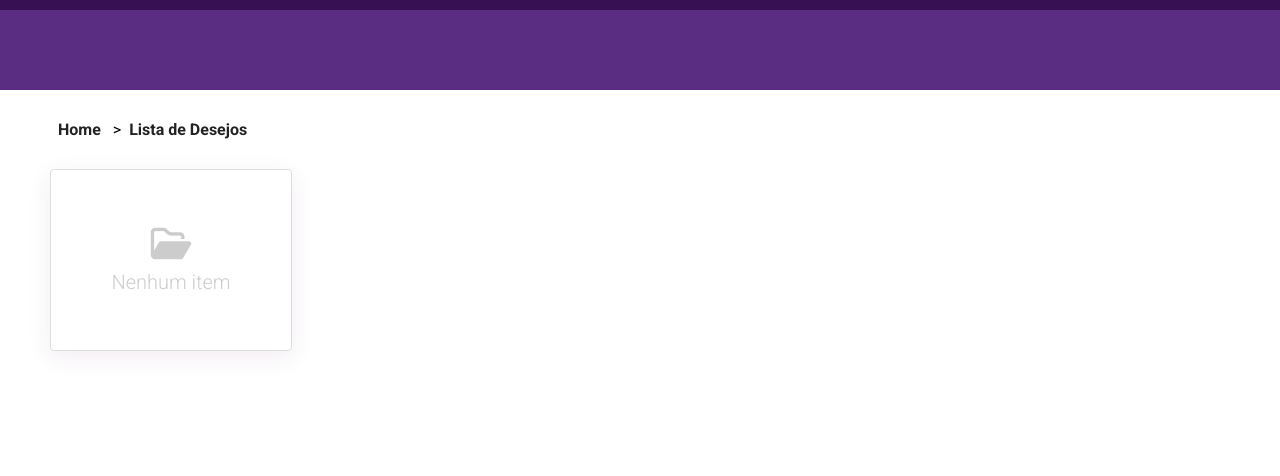
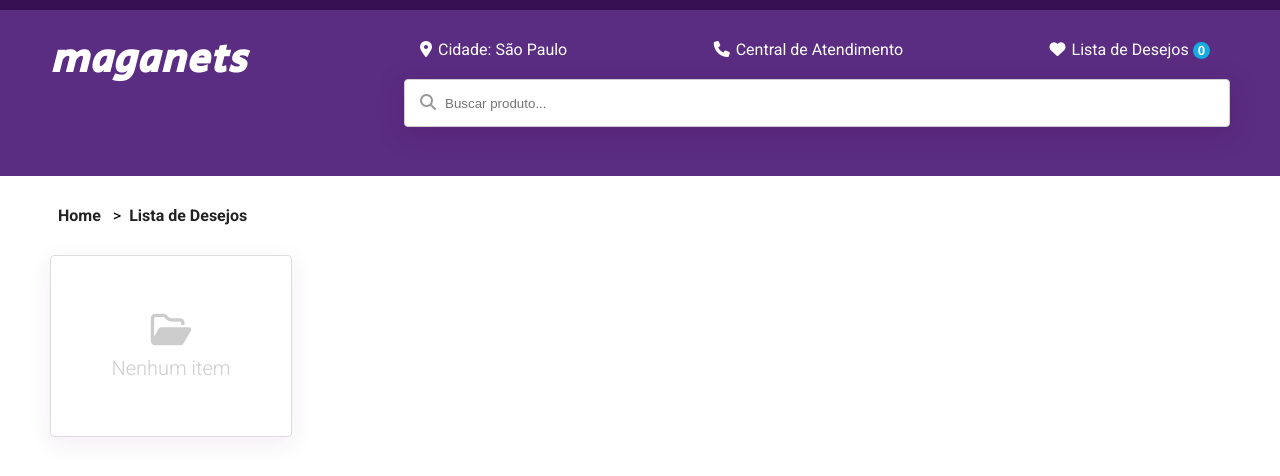
Before and after one commit to lucasvribeiro/maganets, a React (Create React App) app: page /wish-list in a window 1280 px wide. Shown: the top 476 px of the page. Built offline with nearby package versions, Linux system fonts and the light colour scheme.

Commit message:
Created Unit Tests for Product and SearchBox

```diff
--- a/src/components/Product/Product.jsx
+++ b/src/components/Product/Product.jsx
@@ -88,7 +88,7 @@ const StyledProduct = styled.div`
   }
 `;
 
-const Product = ({
+export const Product = ({
   product,
   showWishListMarker,
   showRemoveWishListButton,
@@ -102,9 +102,10 @@ const Product = ({
   };
 
   return (
-    <StyledProduct isOnWishList={isOnWishList(product)}>
+    <StyledProduct data-testid="product" isOnWishList={isOnWishList(product)}>
       {showWishListMarker && (
         <div
+          data-testid="wlmarker"
           className="wish-list-marker"
           onClick={
             isOnWishList(product)
--- a/src/components/SearchBox/SearchBox.jsx
+++ b/src/components/SearchBox/SearchBox.jsx
@@ -42,7 +42,7 @@ const StyledSearchBox = styled.div`
   }
 `;
 
-const SearchBox = ({
+export const SearchBox = ({
   placeholder,
   disabled,
   searchValue,
@@ -63,6 +63,7 @@ const SearchBox = ({
   return (
     <StyledSearchBox>
       <input
+        data-testid="searchbox"
         type="text"
         value={searchValue}
         onChange={handleSearchValueChanged}
@@ -77,11 +78,15 @@ const SearchBox = ({
 
 SearchBox.propTypes = {
   placeholder: PropTypes.string,
+  searchValue: PropTypes.string,
+  changeSearchValue: PropTypes.func.isRequired,
+  filterProducts: PropTypes.func.isRequired,
   disabled: PropTypes.bool,
 };
 
 SearchBox.defaultProps = {
   placeholder: "Buscar produto...",
+  searchValue: "",
   disabled: false,
 };
 
--- a/src/pages/Home/Home.jsx
+++ b/src/pages/Home/Home.jsx
@@ -13,9 +13,11 @@ import ListContainer from "../../components/ListContainer/ListContainer";
 import Loader from "../../components/Loader/Loader";
 import Empty from "../../components/Empty/Empty";
 import Path from "../../components/Path/Path";
+import SearchBox from "../../components/SearchBox/SearchBox";
+import Badge from "../../components/Badge/Badge";
 
 const Home = (props) => {
-  const { filteredProducts, initializeProducts } = props;
+  const { filteredProducts, initializeProducts, wishList } = props;
 
   const [loading, setLoading] = useState(true);
 
@@ -36,7 +38,38 @@ const Home = (props) => {
   return (
     <>
       <Loader loading={loading}>
-        <Header />
+        <Header
+          searchBox={<SearchBox />}
+          logo={
+            <Link to="/">
+              <h1 className="logo">maganets</h1>
+            </Link>
+          }
+          links={[
+            <Link to="/location">
+              <span className="link">
+                <i className="fas fa-map-marker-alt" />
+                <span className="link-prefix">Cidade:</span> São Paulo
+              </span>
+            </Link>,
+
+            <Link to="/support">
+              <span className="link">
+                <i className="fas fa-phone" />
+                <span className="link-prefix">Central de </span>Atendimento
+              </span>
+            </Link>,
+
+            <Link to="/wish-list">
+              <span className="link">
+                <i className="fas fa-heart" />
+                <span className="link-prefix">Lista de </span>Desejos
+                <Badge>{wishList.length}</Badge>
+              </span>
+            </Link>,
+          ]}
+        />
+
         <Path links={[<Link to="/">Home</Link>]} />
         <ListContainer>
           {filteredProducts && filteredProducts.length ? (
@@ -59,6 +92,7 @@ const Home = (props) => {
 
 const mapStateToProps = (store) => ({
   filteredProducts: store.productsState.filteredProducts,
+  wishList: store.wishListState.wishList,
 });
 
 const mapDispatchToProps = (dispatch) =>
--- a/src/pages/WishList/WishList.jsx
+++ b/src/pages/WishList/WishList.jsx
@@ -10,6 +10,8 @@ import ListContainer from "../../components/ListContainer/ListContainer";
 import Product from "../../components/Product/Product";
 import Empty from "../../components/Empty/Empty";
 import Path from "../../components/Path/Path";
+import Badge from "../../components/Badge/Badge";
+import SearchBox from "../../components/SearchBox/SearchBox";
 
 const WishList = (props) => {
   const { wishList, filteredProducts, refreshProducts, searchValue } = props;
@@ -22,7 +24,38 @@ const WishList = (props) => {
 
   return (
     <>
-      <Header />
+      <Header
+        searchBox={<SearchBox />}
+        logo={
+          <Link to="/">
+            <h1 className="logo">maganets</h1>
+          </Link>
+        }
+        links={[
+          <Link to="/location">
+            <span className="link">
+              <i className="fas fa-map-marker-alt" />
+              <span className="link-prefix">Cidade:</span> São Paulo
+            </span>
+          </Link>,
+
+          <Link to="/support">
+            <span className="link">
+              <i className="fas fa-phone" />
+              <span className="link-prefix">Central de </span>Atendimento
+            </span>
+          </Link>,
+
+          <Link to="/wish-list">
+            <span className="link">
+              <i className="fas fa-heart" />
+              <span className="link-prefix">Lista de </span>Desejos
+              <Badge>{wishList.length}</Badge>
+            </span>
+          </Link>,
+        ]}
+      />
+
       <Path
         links={[
           <Link to="/">Home</Link>,
```
Also changed, not shown: 2 other files (tests, documents, lock files or other folders).
